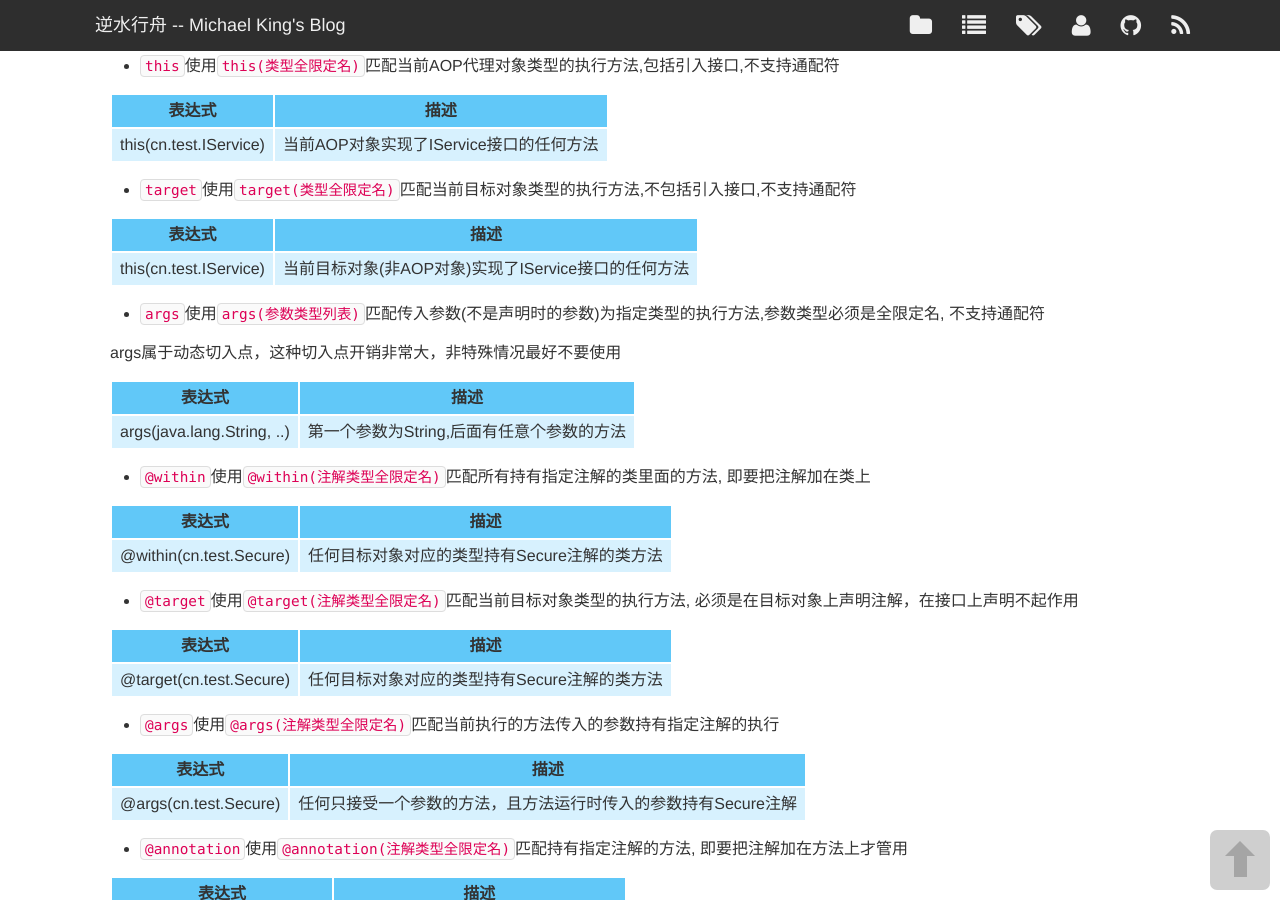
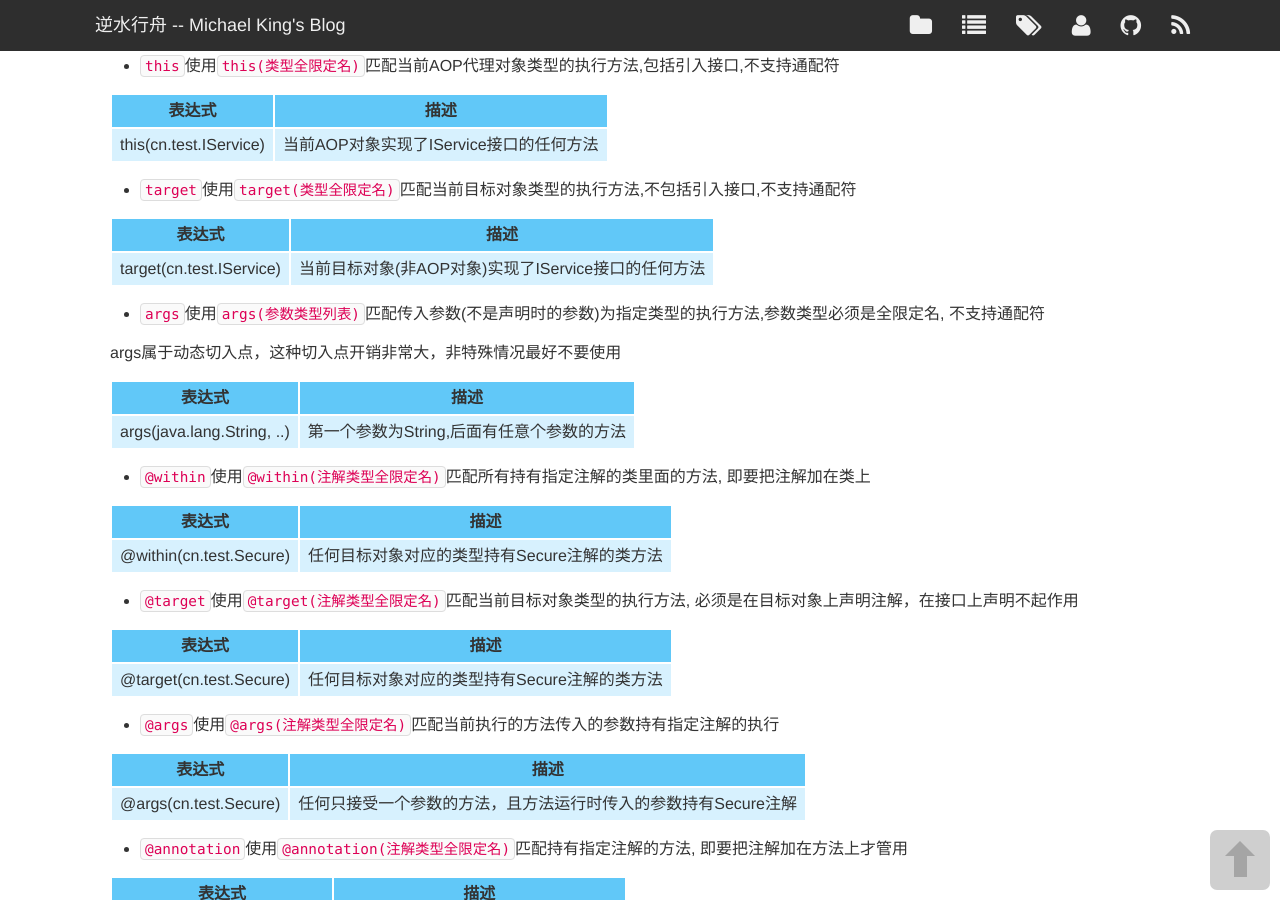
Before and after one commit to rgkjhshi/rgkjhshi.github.io, a Jekyll site: the page built from _posts/2015-11-26-Spring的AOP.md, in a window 1280 px wide and 900 px high, scrolled down 5116 px. Built offline with Jekyll 4.4.1, drawn with Linux system fonts in a browser that asks for light colours; nearby versions of some CDN libraries; comment, search, counter and statistics services are not loaded.

Commit message:
update source

```diff
--- a/_posts/2015-11-26-Spring的AOP.md
+++ b/_posts/2015-11-26-Spring的AOP.md
@@ -233,7 +233,7 @@ AspectJ使用 与(&&)、或(||)、非(!)来组合切入点表达式, 在xml文
 
 | 表达式                    | 描述     |
 | ------------------------ | -------------- |
-| this(cn.test.IService)   | 当前目标对象(非AOP对象)实现了IService接口的任何方法  |
+| target(cn.test.IService)   | 当前目标对象(非AOP对象)实现了IService接口的任何方法  |
 
 * `args`使用`args(参数类型列表)`匹配传入参数(不是声明时的参数)为指定类型的执行方法,参数类型必须是全限定名, 不支持通配符
 
```
